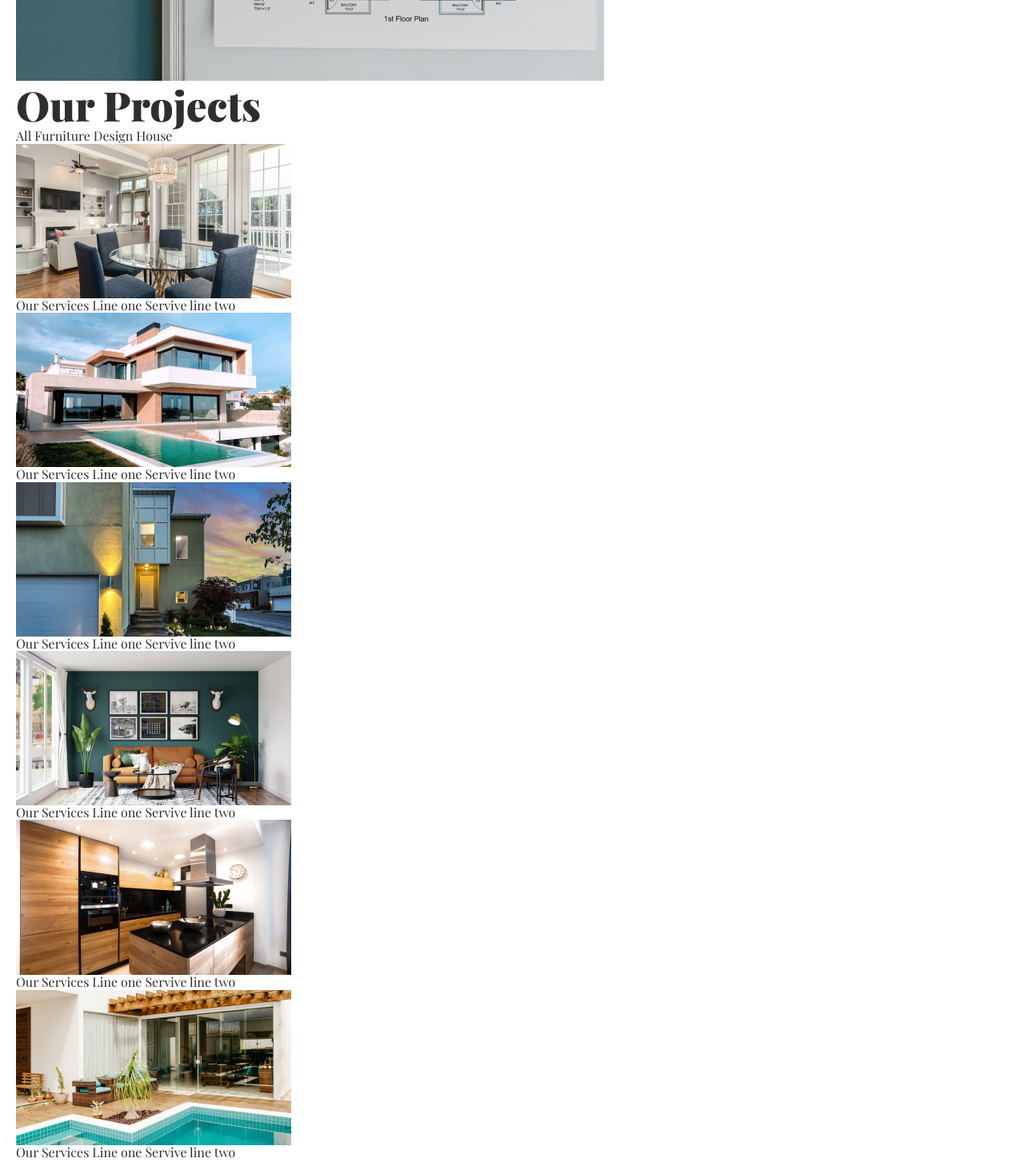
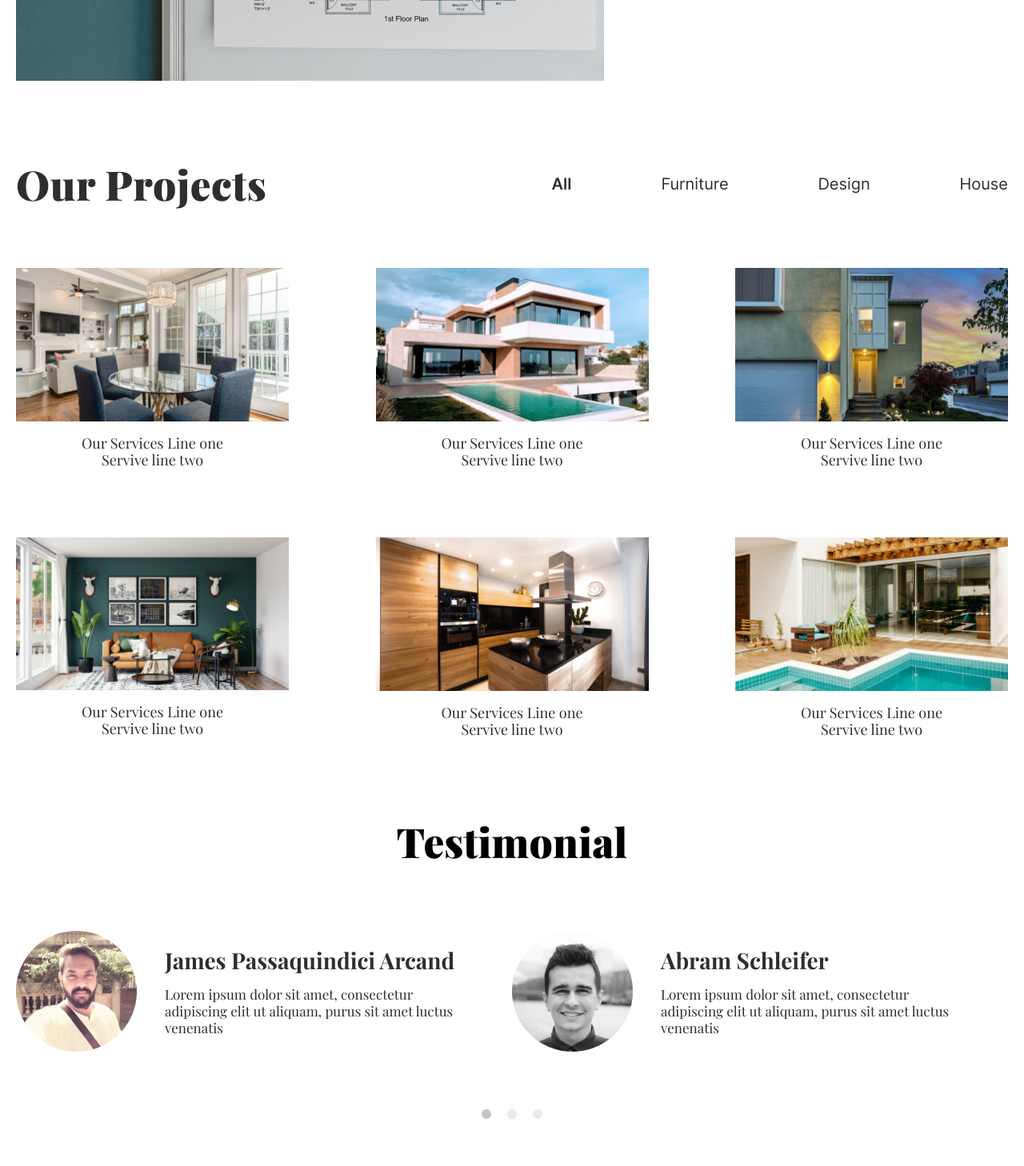
Before and after one commit to andkvl/archi-web, a plain HTML site: page index.html in a window 1280 px wide. Shown: the part 1857-3315 px from the top of the page at 80% size. Drawn offline with Linux system fonts and the light colour scheme.

Commit message:
done feedback

```diff
--- a/index.html
+++ b/index.html
@@ -4,10 +4,24 @@
     <meta charset="UTF-8" />
     <meta http-equiv="X-UA-Compatible" content="IE=edge" />
     <meta name="viewport" content="width=device-width, initial-scale=1.0" />
-    <link rel="apple-touch-icon" sizes="180x180" href="src/images/favicon/apple-touch-icon.png">
-    <link rel="icon" type="image/png" sizes="32x32" href="src/images/favicon/favicon-32x32.png">
-    <link rel="icon" type="image/png" sizes="16x16" href="src/images/favicon/favicon-16x16.png">
-    <link rel="manifest" href="src/images/favicon/site.webmanifest">
+    <link
+      rel="apple-touch-icon"
+      sizes="180x180"
+      href="src/images/favicon/apple-touch-icon.png"
+    />
+    <link
+      rel="icon"
+      type="image/png"
+      sizes="32x32"
+      href="src/images/favicon/favicon-32x32.png"
+    />
+    <link
+      rel="icon"
+      type="image/png"
+      sizes="16x16"
+      href="src/images/favicon/favicon-16x16.png"
+    />
+    <link rel="manifest" href="src/images/favicon/site.webmanifest" />
     <link rel="stylesheet" href="src/css/main.css" />
     <title>Archi Web</title>
   </head>
@@ -15,7 +29,7 @@
     <div class="wrapper">
       <header class="header">
         <div class="header__container _container">
-          <h1 class="visuallyhidden">Archi Web for You </h1>
+          <h1 class="visuallyhidden">Archi Web for You</h1>
           <h3 class="header__title title title_dark">ArchiWeb</h3>
           <nav class="header__nav navigation">
             <ul class="navigation__list">
@@ -33,7 +47,7 @@
               </li>
               <li class="navigation__item">
                 <a href="#" class="navigation__link">
-                  <img src="src/images/icons/search.svg" alt="svg">
+                  <img src="src/images/icons/search.svg" alt="svg" />
                 </a>
               </li>
             </ul>
@@ -49,11 +63,12 @@
             <div class="offer__body">
               <h2 class="offer__title">Best Solution For Your Home</h2>
               <p class="offer__text">
-                Lorem ipsum dolor sit amet, consectetur adipiscing elit ut aliquam, purus sit amet
+                Lorem ipsum dolor sit amet, consectetur adipiscing elit ut
+                aliquam, purus sit amet
               </p>
             </div>
             <div class="offer__imgage">
-              <img src="src/images/offer.jpg" alt="cover">
+              <img src="src/images/offer.jpg" alt="cover" />
             </div>
           </div>
         </section>
@@ -63,35 +78,47 @@
             <div class="services__body">
               <div class="services__item item-services">
                 <div class="item-services__icon">
-                  <img src="src/images/icons/planning.svg" alt="planning">
+                  <img src="src/images/icons/planning.svg" alt="planning" />
                 </div>
                 <h5 class="item-services__title">Planning</h5>
-                <p class="item-services__text">Our Services Line one Servive line two</p>
+                <p class="item-services__text">
+                  Our Services Line one Servive line two
+                </p>
               </div>
               <div class="services__item item-services">
                 <div class="item-services__icon">
-                  <img src="src/images/icons/interior.svg" alt="interior">
+                  <img src="src/images/icons/interior.svg" alt="interior" />
                 </div>
                 <h5 class="item-services__title">Interior</h5>
-                <p class="item-services__text">Our Services Line one Servive line two</p>
+                <p class="item-services__text">
+                  Our Services Line one Servive line two
+                </p>
               </div>
               <div class="services__item item-services">
                 <div class="item-services__icon">
-                  <img src="src/images/icons/exterior.svg" alt="exterior">
+                  <img src="src/images/icons/exterior.svg" alt="exterior" />
                 </div>
                 <h5 class="item-services__title">Exterior</h5>
-                <p class="item-services__text">Our Services Line one Servive line two</p>
+                <p class="item-services__text">
+                  Our Services Line one Servive line two
+                </p>
               </div>
             </div>
           </div>
         </section>
         <section class="about-us">
           <div class="about-us__container _container">
-            <img class="about-us__image" src="src/images/about-us.jpg" alt="about-us">
+            <img
+              class="about-us__image"
+              src="src/images/about-us.jpg"
+              alt="about-us"
+            />
             <div class="about-us__body">
               <h2 class="about-us__title">About Us</h2>
               <p class="about-us__text">
-                Lorem ipsum dolor sit amet, consectetur adipiscing elit ut aliquam, purus sit amet luctus venenatis, lectus magna fringilla urna, porttitor
+                Lorem ipsum dolor sit amet, consectetur adipiscing elit ut
+                aliquam, purus sit amet luctus venenatis, lectus magna fringilla
+                urna, porttitor
               </p>
               <a href="#" class="about-us__link">Read more</a>
             </div>
@@ -103,59 +130,65 @@
             <div class="projects__top">
               <h2 class="projects__title">Our Projects</h2>
               <div class="projects__tags tag">
-                <span class="tag__link tag__link_selected">All</ы>
-                <span class="tag__link">Furniture</ы>
-                <span class="tag__link">Design</ы>
-                <span class="tag__link">House</ы>
+                <span class="tag__link tag__link_selected">All</span>
+                <span class="tag__link">Furniture</span>
+                <span class="tag__link">Design</span>
+                <span class="tag__link">House</span>
               </div>
             </div>
             <div class="projects__bottom">
               <article class="projects__item item-projects">
                 <a href="#" class="item-projects__image">
-                  <img src="src/images/projects/01.jpg" alt="img">
+                  <img src="src/images/projects/01.jpg" alt="img" />
                 </a>
                 <div class="item-projects__content">
-                  <p>Our Services Line one Servive line two</p>
+                  <p>Our Services Line one</p>
+                  <p>Servive line two</p>
                 </div>
               </article>
               <article class="projects__item item-projects">
                 <a href="#" class="item-projects__image">
-                  <img src="src/images/projects/02.jpg" alt="img">
+                  <img src="src/images/projects/02.jpg" alt="img" />
                 </a>
                 <div class="item-projects__content">
-                  <p>Our Services Line one Servive line two</p>
+                  <p>Our Services Line one</p>
+                  <p>Servive line two</p>
                 </div>
               </article>
               <article class="projects__item item-projects">
                 <a href="#" class="item-projects__image">
-                  <img src="src/images/projects/03.jpg" alt="img">
+                  <img src="src/images/projects/03.jpg" alt="img" />
                 </a>
                 <div class="item-projects__content">
-                  <p>Our Services Line one Servive line two</p>
+                  <p>Our Services Line one</p>
+                  <p>Servive line two</p>
                 </div>
               </article>
               <article class="projects__item item-projects">
                 <a href="#" class="item-projects__image">
-                  <img src="src/images/projects/04.jpg" alt="img">
+                  <img src="src/images/projects/04.jpg" alt="img" />
                 </a>
                 <div class="item-projects__content">
-                  <p>Our Services Line one Servive line two</p>
+                  <p>Our Services Line one</p>
+                  <p>Servive line two</p>
                 </div>
               </article>
               <article class="projects__item item-projects">
                 <a href="#" class="item-projects__image">
-                  <img src="src/images/projects/05.jpg" alt="img">
+                  <img src="src/images/projects/05.jpg" alt="img" />
                 </a>
                 <div class="item-projects__content">
-                  <p>Our Services Line one Servive line two</p>
+                  <p>Our Services Line one</p>
+                  <p>Servive line two</p>
                 </div>
               </article>
               <article class="projects__item item-projects">
                 <a href="#" class="item-projects__image">
-                  <img src="src/images/projects/06.jpg" alt="img">
+                  <img src="src/images/projects/06.jpg" alt="img" />
                 </a>
                 <div class="item-projects__content">
-                  <p>Our Services Line one Servive line two</p>
+                  <p>Our Services Line one</p>
+                  <p>Servive line two</p>
                 </div>
               </article>
             </div>
@@ -167,57 +200,64 @@
             <div class="feedback__body">
               <div class="feedback__item item-feedback">
                 <div class="item-feedback__photo">
-                  <img src="src/images/feedback/james.jpg" alt="James">
+                  <img src="src/images/feedback/james.jpg" alt="James" />
                 </div>
                 <div class="item-feedback__content">
-                  <h4 class="item-feedback__title">James Passaquindici Arcand</h4>
+                  <h4 class="item-feedback__title">
+                    James Passaquindici Arcand
+                  </h4>
                   <p class="item-feedback__description">
-                    Lorem ipsum dolor sit amet, consectetur adipiscing elit ut aliquam, purus sit amet luctus venenatis
+                    Lorem ipsum dolor sit amet, consectetur adipiscing elit ut
+                    aliquam, purus sit amet luctus venenatis
                   </p>
                 </div>
               </div>
+              <div class="feedback__item item-feedback">
                 <div class="item-feedback__photo">
-                <img src="src/images/feedback/abram.jpg" alt="Abram">
+                  <img src="src/images/feedback/abram.jpg" alt="Abram" />
                 </div>
                 <div class="item-feedback__content">
                   <h4 class="item-feedback__title">Abram Schleifer</h4>
                   <p class="item-feedback__description">
-                  Lorem ipsum dolor sit amet, consectetur adipiscing elit ut aliquam, purus sit amet luctus venenatis
+                    Lorem ipsum dolor sit amet, consectetur adipiscing elit ut
+                    aliquam, purus sit amet luctus venenatis
                   </p>
                 </div>
               </div>
-            <div class="feedback__toggle">
-              <span></span>
-              <span></span>
-              <span></span>
             </div>
+            <div class="feedback__toggles">
+              <span class="feedback__toggle feedback__toggle_active"></span>
+              <span class="feedback__toggle feedback__toggle_passive"></span>
+              <span class="feedback__toggle feedback__toggle_passive"></span>
             </div>
           </div>
         </section>
       </main>
       <footer class="footer">
         <div class="footer__container _container">
-
           <div class="footer__primary">
             <h3 class="footer__title title title_light">ArchiWeb</h3>
             <p class="footer__text">
-              Archiweb is an architectural consultant based in Berlin, Germany. We provide solutionsfor your architecture and residential design
+              Archiweb is an architectural consultant based in Berlin, Germany.
+              We provide solutionsfor your architecture and residential design
             </p>
             <div class="footer__social social">
               <a href="#" class="social__item social__item_facebook">
-                <img src="src/images/icons/facebook.svg" alt="facebook">
+                <img src="src/images/icons/facebook.svg" alt="facebook" />
               </a>
               <a href="#" class="social__item social__item_twitter">
-                <img src="src/images/icons/twitter.svg" alt="twitter">
+                <img src="src/images/icons/twitter.svg" alt="twitter" />
               </a>
               <a href="#" class="social__item social__item_instagram">
-                <img src="src/images/icons/instagram.svg" alt="instagram">
+                <img src="src/images/icons/instagram.svg" alt="instagram" />
               </a>
             </div>
           </div>
           <div class="footer__articles">
             <h6 class="footer__label">Articles</h6>
-            <p class="footer__heading">7 Tips for Kids Friendly Interior Design</p>
+            <p class="footer__heading">
+              7 Tips for Kids Friendly Interior Design
+            </p>
             <p class="footer__heading">Smart Tips for Changing a Room</p>
             <p class="footer__heading">Eco-friendly design</p>
           </div>
@@ -239,7 +279,6 @@
             <h6 class="footer__label">Location</h6>
             <img src="src/images/location.jpg" alt=Location">
           </div>
-
         </div>
       </footer>
     </div>
--- a/src/css/scss/abstracts/_variables.scss
+++ b/src/css/scss/abstracts/_variables.scss
@@ -19,6 +19,9 @@
   $color-text-add: #000000;
   $color-light: #fafafa;
 
+  $color-active: #C4C4C4;
+  $color-passive: #E9E9E9;
+
 
 // Container's maximum width and breakpoints
 
--- a/src/css/scss/layouts/_feedback.scss
+++ b/src/css/scss/layouts/_feedback.scss
@@ -1,3 +1,56 @@
+.feedback {
+}
+.feedback__container {
+}
 .feedback__title {
     color: $color-text-add;
+    text-align: center;
+    padding-top: 13px;
+    letter-spacing: 0.2px;
+    padding-bottom: 82px;
 }
+.feedback__body {
+    display: flex;
+}
+.feedback__item {
+    padding-bottom: 7px;
+}
+.item-feedback {
+    display: flex;
+    align-items: center;
+}
+.item-feedback__photo {
+}
+.item-feedback__content {
+    margin-left: 35px;
+    @include flex (0, 1, 363px);
+}
+.item-feedback__title {
+    margin-bottom: 16px;
+}
+.item-feedback__description {
+    @include font (1.7, 2.1);
+}
+.feedback__toggles {
+    display: flex;
+    padding-bottom: 65px;
+    padding-top: 65px;
+    justify-content: center;
+    > *:not(:last-child) {
+        margin-right: 20px;
+    }
+}
+.feedback__toggle {
+    border-radius: 50%;
+    width: 12px;
+    height: 12px;
+    &_active {
+        background-color: $color-active;
+    }
+    &_passive {
+        background-color: $color-passive;
+    }
+    &:hover {
+        cursor: pointer;
+    }
+}
--- a/src/css/scss/layouts/_projects.scss
+++ b/src/css/scss/layouts/_projects.scss
@@ -0,0 +1,51 @@
+.projects {
+}
+.projects__container {
+}
+.projects__top {
+    padding-top: 99px;
+    padding-bottom: 75px;
+    display: flex;
+    align-items: center;
+}
+.projects__title {
+    letter-spacing: 0.6px;
+    @include flex (0, 1, 54%);
+}
+.projects__tags {
+    @include flex (0, 1, 46%);
+}
+.tag {
+    display: flex;
+    justify-content: space-between;
+}
+.tag__link {
+    font-family: $font-extra;
+    @include font (2.0, 2.4);
+    @extend %transition;
+    &:hover {
+        // text-decoration: underline;
+        cursor: pointer;
+    }
+    &_selected {
+        font-weight: 600;
+    }
+}
+.projects__bottom {
+    display: flex;
+    flex-wrap: wrap;
+    justify-content: space-between;
+}
+.projects__item {
+    @include flex (0, 1, 27.5%);
+}
+.item-projects {
+    margin-bottom: 86px;
+}
+.item-projects__image {
+}
+.item-projects__content {
+    text-align: center;
+    margin-top: 17px;
+    @include font (1.8, 2.1);
+}
--- a/src/css/scss/main.scss
+++ b/src/css/scss/main.scss
@@ -37,7 +37,7 @@
 @import "layouts/services";
 @import "layouts/about-us";
 @import "layouts/projects";
-// @import "layouts/feedback";
+@import "layouts/feedback";
 @import "layouts/footer";
 
 
```
Also changed, not shown: src/css/main.css, 1 other file. Lines whose indentation alone changed are shown as unchanged.
